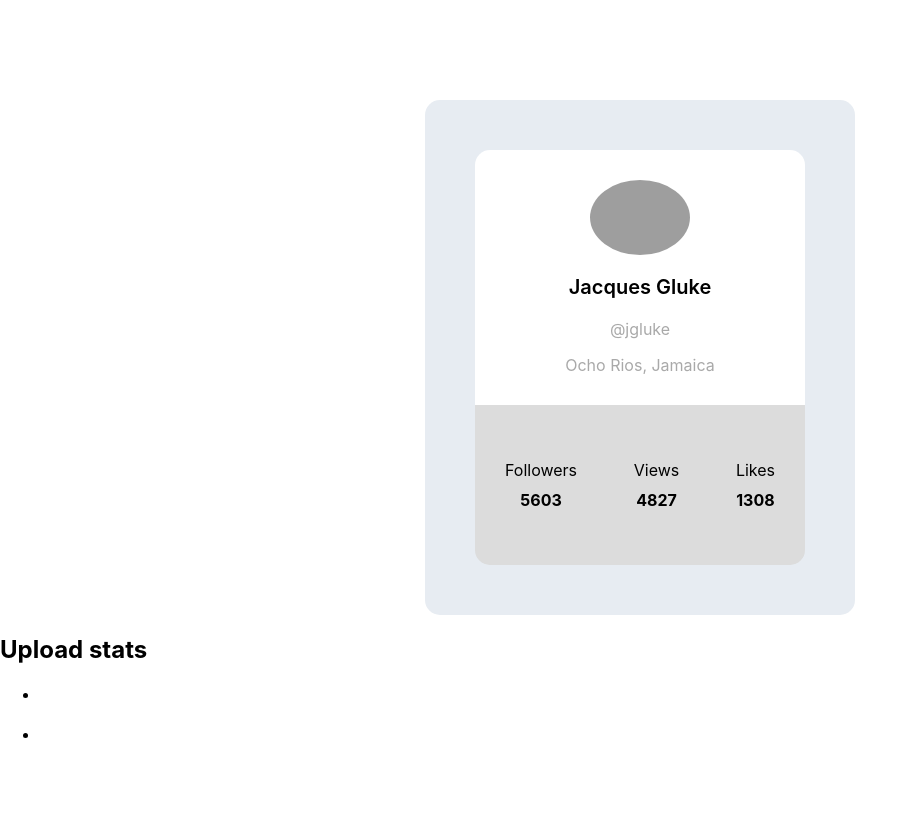
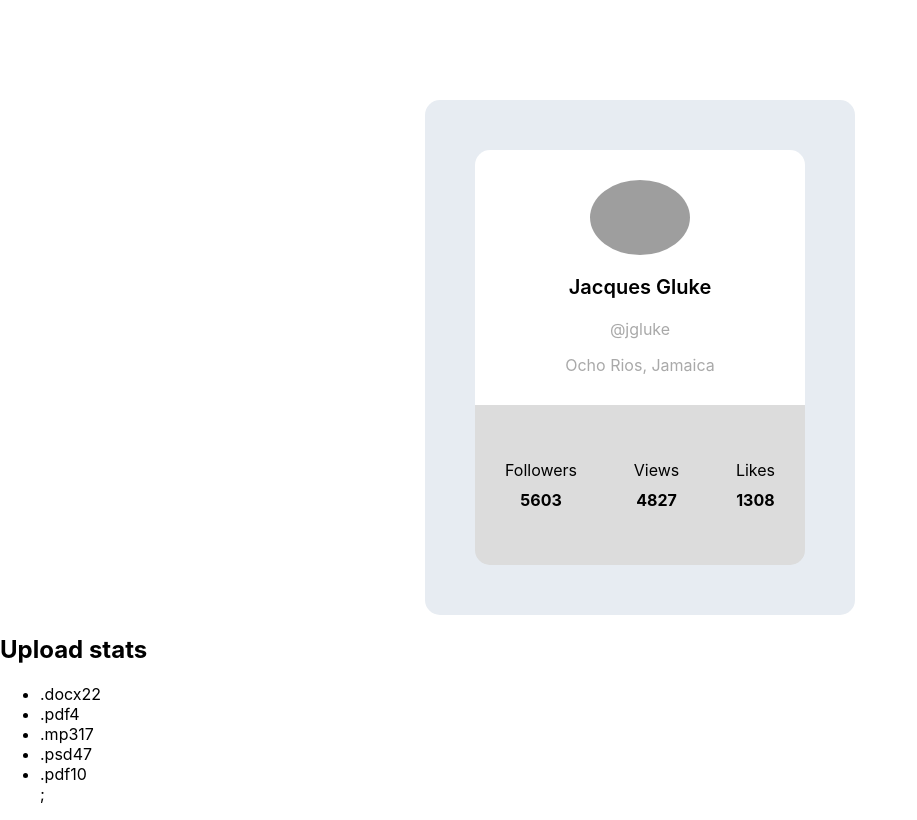
Before and after one commit to DanikJA/goit-react-hw-01-components, a React (Create React App) app: page / in a window 1280 px wide. Shown: the whole page, without its empty margins (0-917 px from the left). Built offline with nearby package versions, Linux system fonts and the light colour scheme; grey boxes are pictures that could not be loaded.

Commit message:
logic function for the tusk number two

```diff
--- a/src/components/App.jsx
+++ b/src/components/App.jsx
@@ -17,7 +17,6 @@ export const App = () => {
       />
 
   <Statistics title="Upload stats" stats={data} />
-  <Statistics stats={data} />
   </div>
-  );
+  )
 };
--- a/src/components/Statistics/Statistics.jsx
+++ b/src/components/Statistics/Statistics.jsx
@@ -5,20 +5,24 @@ import {
     Item,
     Label,
     Percentage
-} from './Statistics.styled.jsx'
+} from './Statistics.styled.jsx';
 
 
-export const Statistics = ({title,stats}) => {
+export const Statistics = ({ title, stats }) => {
     return (
         <StatisticsSection>
             <Title>{title}</Title>
 
             <StatList>
-    <Item>
-      <Label></Label>
-      <Percentage></Percentage>
+                {stats.map(stat => {
+                    return (
+                        <Item key={stat.id}>
+                            <Label>{stat.label}</Label>
+                            <Percentage>{stat.percentage}</Percentage>
                         </Item>
+                    );
+                })};
             </StatList>
         </StatisticsSection>
     )
-}
+};
```
Lines whose indentation alone changed are shown as unchanged.
